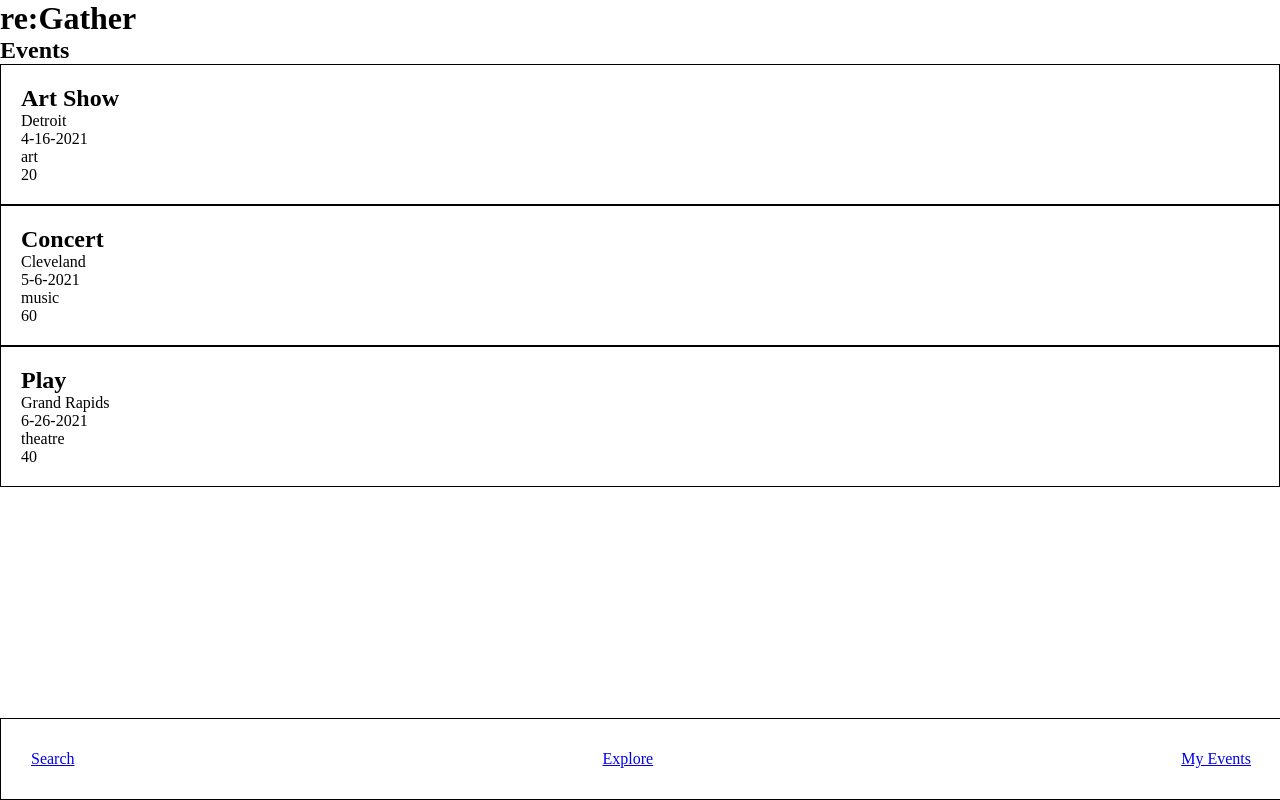
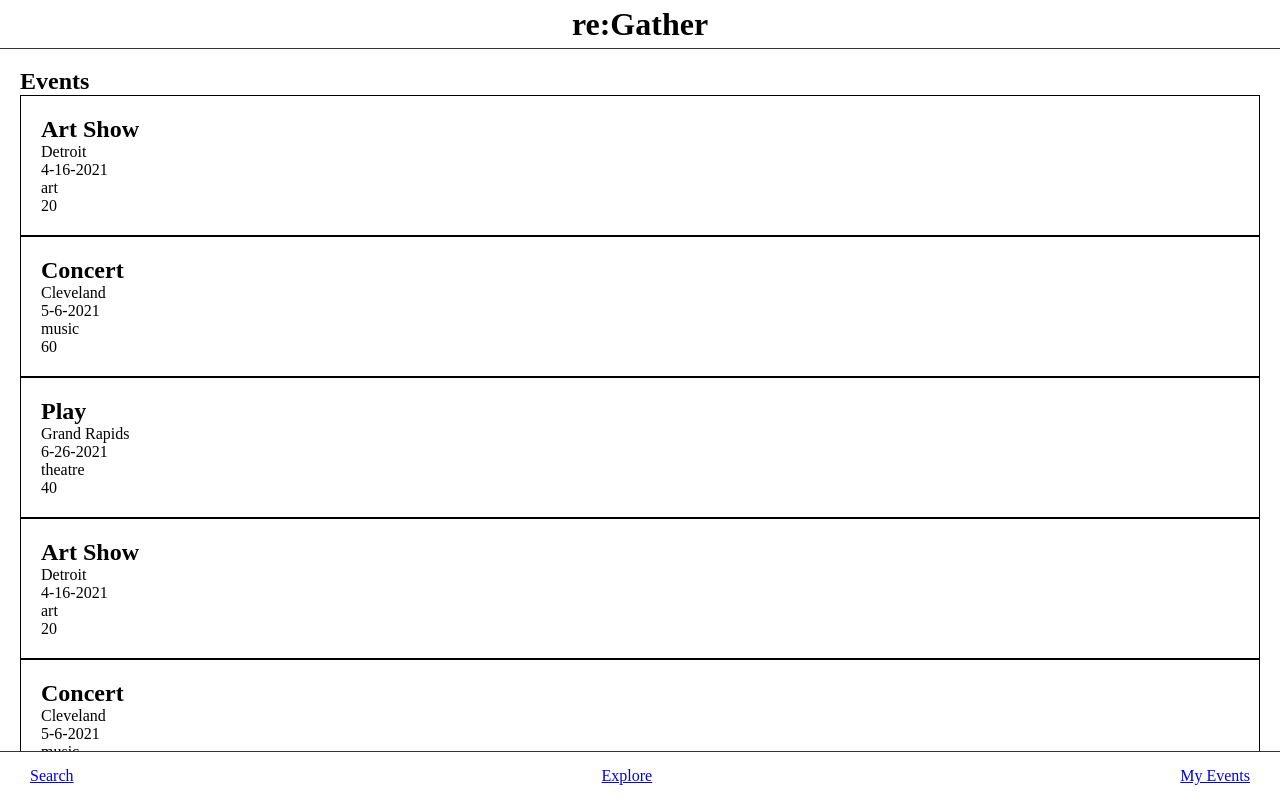
Before and after one commit to bailandocubita/re-Gather, an Angular app: page /events in a window 1280 px wide. Shown: the top 800 px of the page. Built offline with nearby package versions, Linux system fonts and the light colour scheme.

Commit message:
linked search inputs with ngModel, adjusted search overlay class

```diff
--- a/src/app/app.component.css
+++ b/src/app/app.component.css
@@ -3,9 +3,22 @@
     padding: 0;
 }
 
+header{
+    width: 100%;
+    height: 6vh;
+    position: fixed;
+    top: 0;
+    background-color: white;
+    border-bottom: #333 1px solid;
+    display: flex;
+    justify-content: center;
+    align-items: center;
+}
+
 nav{
-    height: 10vh;
-    border: black 1px solid;
+    background-color: white;
+    border-top: #333 1px solid;
+    height: 6vh;
     width: 100%;
     position: fixed;
     bottom: 0;
@@ -21,7 +34,11 @@ nav ul{
     padding: 0 30px;
 }
 
+.container{
+    margin: 6vh 0;
+    padding: 20px;
+}
 
-.container{
-    height: 80vh;
+.noscroll{
+    display: none;
 }
--- a/src/app/app.component.html
+++ b/src/app/app.component.html
@@ -1,9 +1,11 @@
 <app-search-criteria *ngIf='searchEvents'
-(searched)='onSearch()'></app-search-criteria>
+(searched)='onSearch($event)' (cancel)='onCancel()'></app-search-criteria>
 
-<h1>re:Gather</h1>
+<header>
+    <h1>re:Gather</h1>
+</header>
 
-<div class='container'>
+<div class='container' [ngClass] ='{noscroll : searchEvents}'>
     <router-outlet></router-outlet>
 </div>
 
--- a/src/app/app.component.ts
+++ b/src/app/app.component.ts
@@ -10,7 +10,21 @@ export class AppComponent {
 
   searchEvents: boolean = false;
 
-  onSearch(){
+  keyword: string = '';
+  location: string = '';
+  date: string = '';
+  category: string = '';
+
+  onSearch(event: any){
+    this.keyword = event.keyword;
+    this.location = event.location;
+    this.date = event.date;
+    this.category = event.category;
+
+    this.searchEvents = false;
+  }
+
+  onCancel(){
     this.searchEvents = false;
   }
 }
--- a/src/app/app.module.ts
+++ b/src/app/app.module.ts
@@ -8,6 +8,7 @@ import { EventListComponent } from './event-list/event-list.component';
 import { BucketListPageComponent } from './bucket-list-page/bucket-list-page.component';
 import { EventDetailsComponent } from './event-details/event-details.component';
 import { FormsModule } from '@angular/forms';
+import { EventFilterPipe } from './event-filter.pipe';
 
 @NgModule({
   declarations: [
@@ -15,7 +16,8 @@ import { FormsModule } from '@angular/forms';
     SearchCriteriaComponent,
     EventListComponent,
     BucketListPageComponent,
-    EventDetailsComponent
+    EventDetailsComponent,
+    EventFilterPipe
   ],
   imports: [
     BrowserModule,
--- /dev/null
+++ b/src/app/event-filter.pipe.ts
@@ -0,0 +1,12 @@
+import { Pipe, PipeTransform } from '@angular/core';
+
+@Pipe({
+  name: 'eventFilter'
+})
+export class EventFilterPipe implements PipeTransform {
+
+  transform(value: unknown, ...args: unknown[]): unknown {
+    return null;
+  }
+
+}
--- a/src/app/event-list/event-list.component.ts
+++ b/src/app/event-list/event-list.component.ts
@@ -44,6 +44,64 @@ export class EventListComponent implements OnInit {
       price: 40,
       tickets: 'https://www.google.com/',
       accessibility: 'wheelchair accessible'
+    },{
+      title: 'Art Show',
+      description: 'This is an abstract modernism show.',
+      location: 'Detroit',
+      date: '4-16-2021',
+      category: 'art',
+      price: 20,
+      tickets: 'https://www.google.com/',
+      accessibility: 'wheelchair accessible'
+    },
+    {
+      title: 'Concert',
+      description: 'This is a music concert. Yay!',
+      location: 'Cleveland',
+      date: '5-6-2021',
+      category: 'music',
+      price: 60,
+      tickets: 'https://www.google.com/',
+      accessibility: 'venue is not wheelchair accessible'
+    },
+    {
+      title: 'Play',
+      description: 'This is going to be a great play to see!',
+      location: 'Grand Rapids',
+      date: '6-26-2021',
+      category: 'theatre',
+      price: 40,
+      tickets: 'https://www.google.com/',
+      accessibility: 'wheelchair accessible'
+    },{
+      title: 'Art Show',
+      description: 'This is an abstract modernism show.',
+      location: 'Detroit',
+      date: '4-16-2021',
+      category: 'art',
+      price: 20,
+      tickets: 'https://www.google.com/',
+      accessibility: 'wheelchair accessible'
+    },
+    {
+      title: 'Concert',
+      description: 'This is a music concert. Yay!',
+      location: 'Cleveland',
+      date: '5-6-2021',
+      category: 'music',
+      price: 60,
+      tickets: 'https://www.google.com/',
+      accessibility: 'venue is not wheelchair accessible'
+    },
+    {
+      title: 'Play',
+      description: 'This is going to be a great play to see!',
+      location: 'Grand Rapids',
+      date: '6-26-2021',
+      category: 'theatre',
+      price: 40,
+      tickets: 'https://www.google.com/',
+      accessibility: 'wheelchair accessible'
     }
   ]
 
--- a/src/app/search-criteria/search-criteria.component.css
+++ b/src/app/search-criteria/search-criteria.component.css
@@ -2,24 +2,42 @@ div{
     background-color: white;
     z-index: 1000;
     position: absolute;
-    height: 100%;
     width: 100%;
+    height: 94vh;
+    /* display: flex;
+    align-items: flex-st; */
+    margin-top: 6vh;
+}
+
+section{
+    width: 100%;
+    height: 80%;
+    display: flex;
+    flex-direction: column;
+    align-items: center;
+    margin-top: 6vh;
 }
 
 form{
     display: flex;
     flex-direction: column;
     width: 50%;
+    margin: 3vh;
+}
+
+input{
+    height: 40px;
+    margin: 5px 0;
 }
 
 button{
     width: 50%;
+    height: 40px;
 }
 
-.border{
-    border: black 1px solid;
-    padding: 20px;
-    display: flex;
-    flex-direction: column;
-    align-items: center;
+.back-button{
+    width: 40px;
+    background-color: white;
+    border: none;
+    font-size: 20px;
 }
--- a/src/app/search-criteria/search-criteria.component.html
+++ b/src/app/search-criteria/search-criteria.component.html
@@ -1,10 +1,25 @@
-<div class=border>
-    <p>Search Events:</p>
-    <form>
-        <input id='keyword' name='keyword' placeholder='keyword'>
-        <input id='location' name='location' placeholder='location'>
-        <input id='date' name='date' placeholder='date'>
-        <input id='category' name='category' placeholder='category'>
-    </form>
-    <button (click)='searchEvent()'>Search</button>
+<div>
+    <button class='back-button' (click)='cancelSearch()'>
+        <
+    </button>
+    <section>
+        <h2>Find Events</h2>
+
+        <form>
+            <input id='keyword' name='keyword' placeholder='keyword'
+            [(ngModel)]='keyword'>
+
+            <input id='location' name='location' placeholder='location'
+            [(ngModel)]='location'>
+
+            <input id='date' name='date'
+            placeholder='date' [(ngModel)]='date'>
+
+            <input id='category' name='category' placeholder='category'
+            [(ngModel)]='category'>
+        </form>
+
+        <button (click)='searchEvent(keyword, location, date, category)'>Search</button>
+    </section>
+
 </div>
--- a/src/app/search-criteria/search-criteria.component.ts
+++ b/src/app/search-criteria/search-criteria.component.ts
@@ -7,22 +7,35 @@ import { Component, EventEmitter, OnInit, Output } from '@angular/core';
 })
 export class SearchCriteriaComponent implements OnInit {
   event: Event | null = null;
+  search: {} | null = null;
+
+  keyword: string = '';
+  location: string = '';
+  date: string = '';
+  category: string = '';
 
   searchEvents: boolean = false;
 
   @Output() searched = new EventEmitter<any>();
+  @Output() cancel = new EventEmitter<any>();
 
   constructor() { }
 
   ngOnInit(): void {
   }
 
-  searchEvent(){
+  searchEvent(keyword:string, location: string, date: string, category: string){
+    this.search = {
+      keyword,
+      location,
+      date,
+      category
+    }
+    this.searched.emit(this.search);
+  }
 
-
-    this.searched.emit(true);
-
-
+  cancelSearch(){
+    this.cancel.emit(true);
   }
 
 }
```
Also changed, not shown: 1 other file (tests, documents, lock files or other folders).
